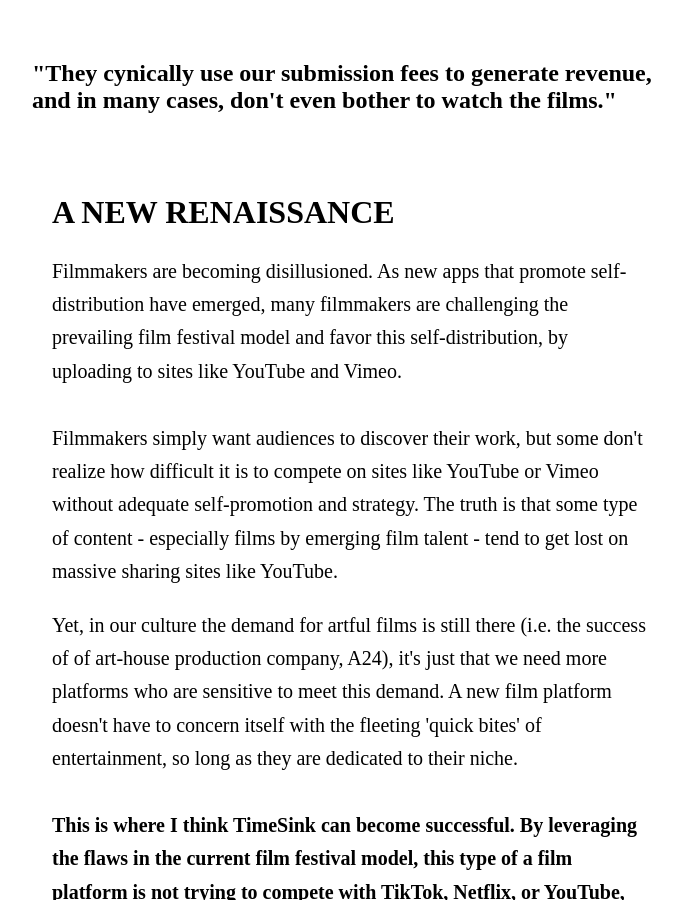
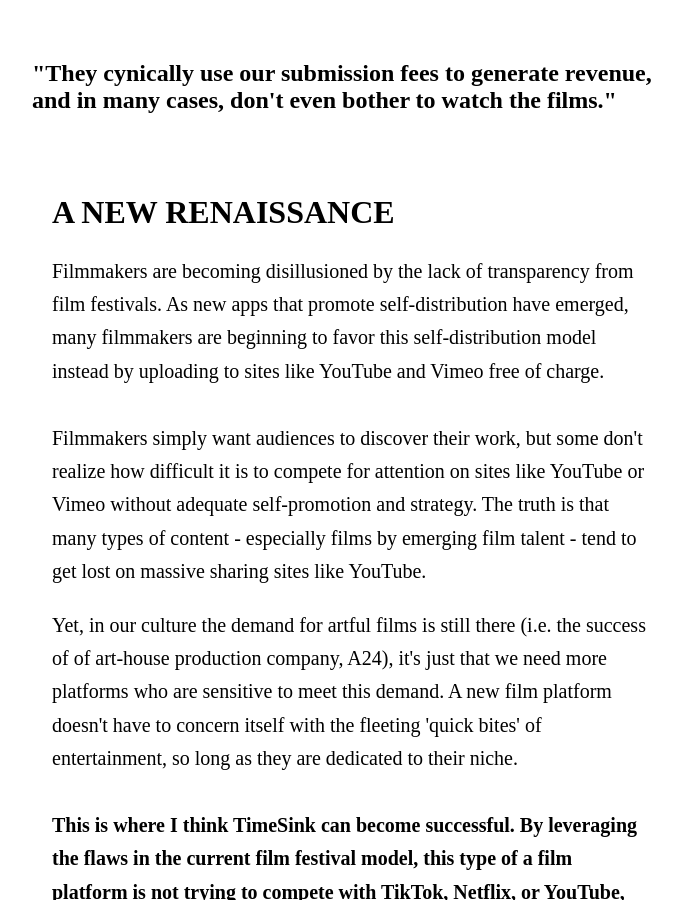
Before and after one commit to aaronzomback/design-portfolio, a Jekyll site: the page built from timesink.html, in a window 1280 px wide and 900 px high, scrolled down 5307 px. Shown: the whole window, without its empty margins (288-970 px from the left). Built offline with Jekyll 4.4.1, drawn with Linux system fonts in a browser that asks for light colours; some web fonts are replaced.

Commit message:
new font 3

```diff
--- a/timesink.html
+++ b/timesink.html
@@ -149,8 +149,8 @@ With media becoming more specialized and film festivals representing a huge mark
   <div class="problem-text">
     <h5 style="text-align:left">A NEW RENAISSANCE</h5>
     <p>
-      Filmmakers are becoming disillusioned. As new apps that promote self-distribution have emerged, many filmmakers are challenging the prevailing film festival model and favor this self-distribution, by uploading to sites like YouTube and Vimeo. <br> <br>
-       Filmmakers simply want audiences to discover their work, but some don't realize how difficult it is to compete on sites like YouTube or Vimeo without adequate self-promotion and strategy. The truth is that some type of content - especially films by emerging film talent - tend to get lost on massive sharing sites like YouTube.</p>
+      Filmmakers are becoming disillusioned by the lack of transparency from film festivals. As new apps that promote self-distribution have emerged, many filmmakers are beginning to favor this self-distribution model instead by uploading to sites like YouTube and Vimeo free of charge. <br> <br>
+       Filmmakers simply want audiences to discover their work, but some don't realize how difficult it is to compete for attention on sites like YouTube or Vimeo without adequate self-promotion and strategy. The truth is that many types of content - especially films by emerging film talent - tend to get lost on massive sharing sites like YouTube.</p>
       <p class="impersonal"> Yet, in our culture the demand for artful films is still there (i.e. the success of of art-house production company, A24), it's just that we need more platforms who are sensitive to meet this demand. A new film platform doesn't have to concern itself with the fleeting 'quick bites' of entertainment, so long as they are dedicated to their niche.<br> <br>  <b> This is where I think TimeSink can become successful. By leveraging the flaws in the current film festival model, this type of a film platform is not trying to compete with TikTok, Netflix, or YouTube, but instead its mission will be to develop a niche marketplace to support the present and future generations of filmmakers.</b></p>
   </div>
 
```
